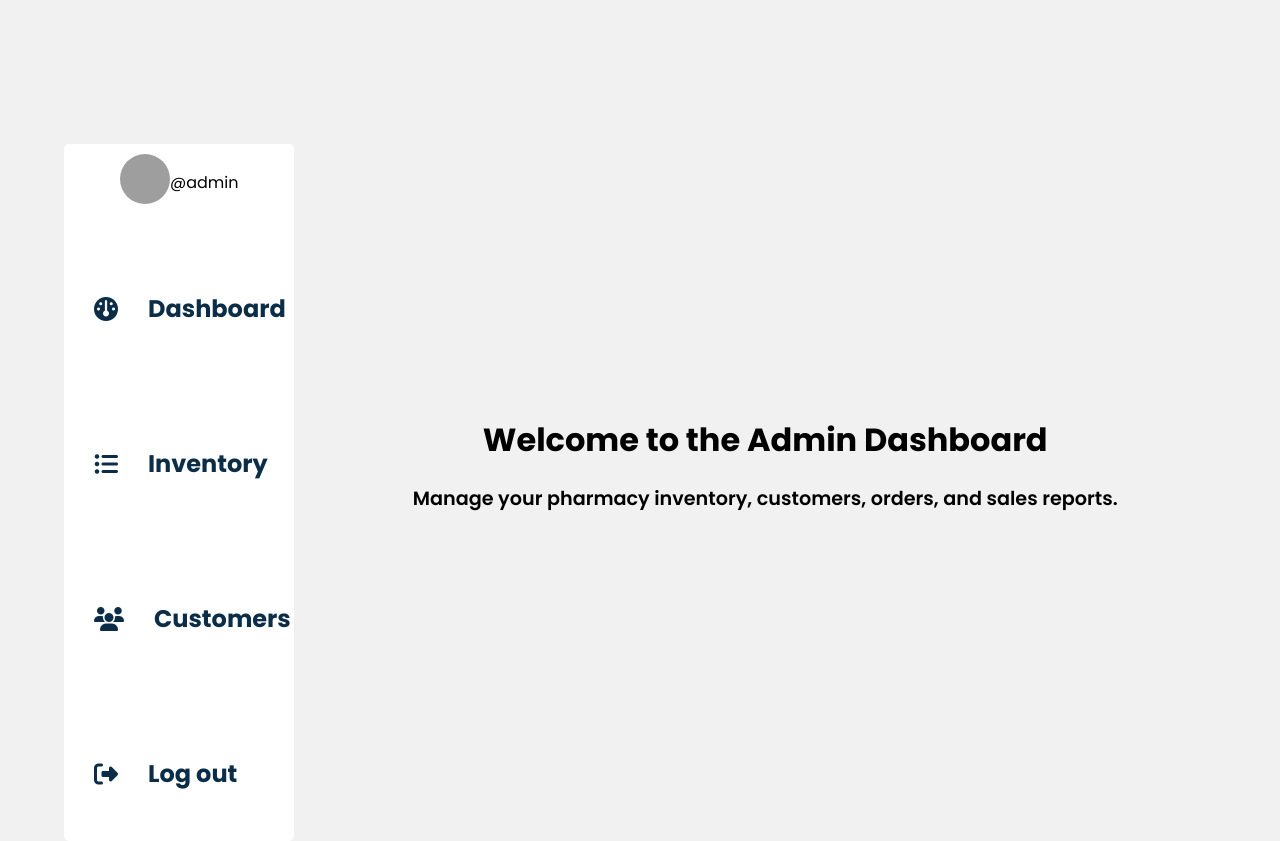
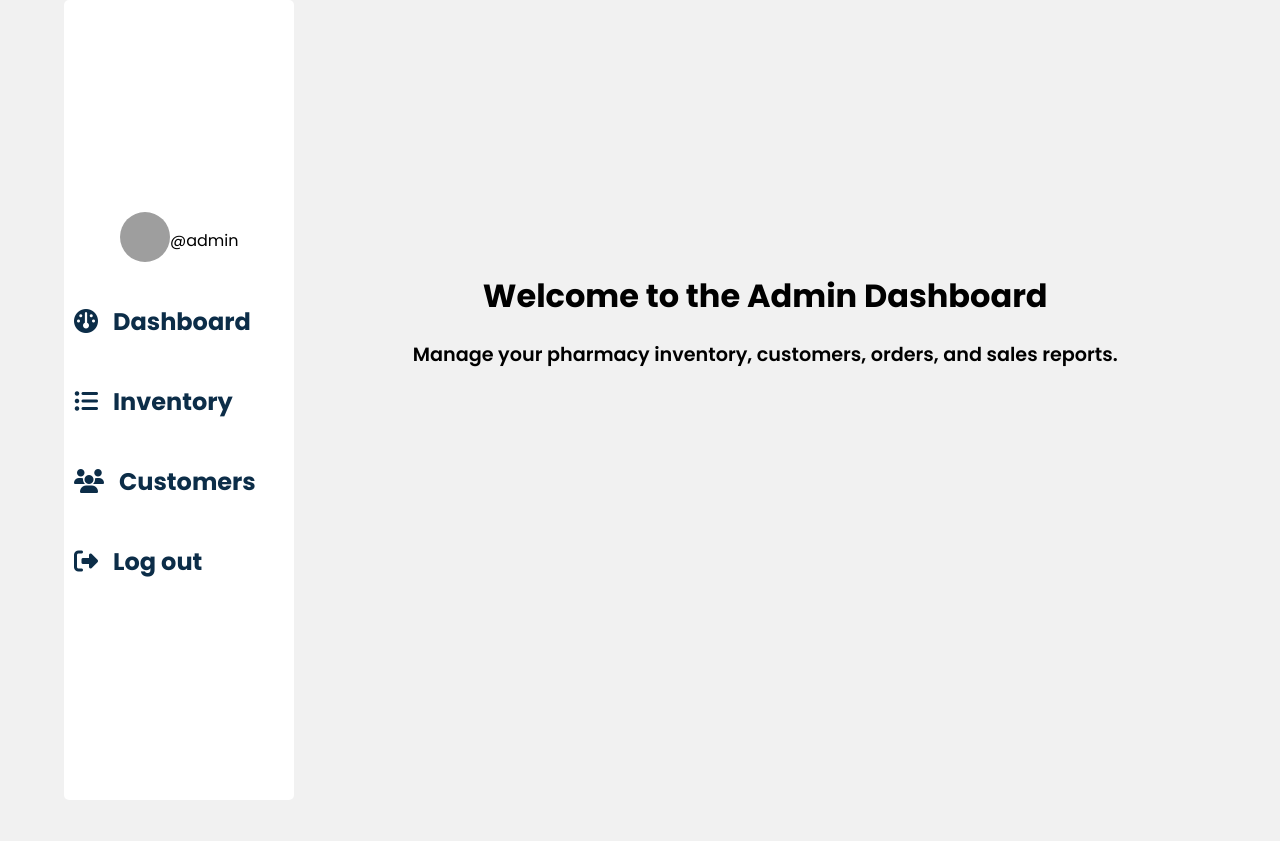
Before and after one commit to Gutaale/pharmacy, a plain HTML site: page html/dashboard.html in a window 1280 px wide. After the commit the page ends 800 px from the top, so only its background shows below. Drawn offline with Linux system fonts and the light colour scheme; grey boxes are pictures that could not be loaded.

Commit message:
dashboard modified

```diff
--- a/assets/css/dashboard.css
+++ b/assets/css/dashboard.css
@@ -27,7 +27,6 @@
         height: fit-content;
         font-size: 1.5rem;
         font-weight: 700;
-        padding: 10px;
         cursor: pointer;
         text-align: center;
         color: var(--color-white);
@@ -90,7 +89,7 @@
     grid-template-columns: 20% auto;
     gap: 20px;
     /* display: none; */
-    margin-top: 18vh;
+    /* margin-top: 18vh; */
 }
 /* .admin-dashboard.active{
     display: grid;
@@ -99,13 +98,13 @@
 
 .admin-dashboard .left-side{
     width: 100%;
-    /* height: 100vh; */
+    height: 100vh;
     background:var(--white-color);
     display: flex;
     justify-content: center;
     align-items: center;
     flex-direction: column;
-    gap: 20px;
+    gap: 5px;
     border-radius: 5px;
 }
 
@@ -128,26 +127,24 @@
     border-radius: 50%;
 }
 .admin-dashboard .left-side  .menu-links{
-    width: 100%;
-    /* height: 4rem; */
     font-size: 1.5rem;
     font-weight: 700;
     color: var(--dark-blue);
     transition: all 300ms ease;
 }
-.admin-dashboard .left-side  .menu-links
+/* .admin-dashboard .left-side  .menu-links
 .first{
-    width: 100%;
+    /* width: 100%; */
     /* display: inline-block; */
     /* height: 1.5rem; */
-}
+/* } */
 .admin-dashboard .left-side .menu-links .first:hover{
     background-color: var(--light-gray);
     position: relative;
 }
 .admin-dashboard .left-side .menu-links .first:hover::after{
     content: '';
-    width: 10px;
+    width: 5px;
     height: 100%;
     background-color: var(--Midnight-Blue);
     position: absolute;
@@ -158,8 +155,8 @@
     display: flex;
     justify-content: start;
     align-items: center;
-    gap: 10px;
-    padding: 20px;
+    gap: 5px;
+    padding: 10px;
 }
 
 .admin-dashboard .right-side{
--- a/assets/js/dashboard.js
+++ b/assets/js/dashboard.js
@@ -254,6 +254,7 @@ function loadUsersIntoTheTable(){
 
                   console.log(drugRegistrationModel)
                   // tableData.style.display='none';
+                  message.textContent='';
                   inventory.classList.remove('active');
                   drugRegistrationModel.classList.add('active')
                   const formTitle=document.querySelector('#form-title');
--- a/assets/js/products.js
+++ b/assets/js/products.js
@@ -59,12 +59,13 @@ async function getDrugApi(){
 function loadPrducts(product_list){
     currentDrugs=product_list;
     console.log(product_list)
-    const newProducts = product_list.map(({ title, price, image, description, id }) => {
+    const newProducts = product_list.map(({ title, price, image, description, id,quantity }) => {
       return `<div class="product-items">
           <img src="${image}" alt="Products">
             <h3>${title}</h3>
             <p>${description}</p>
             <span>Price: $${price}</span>
+            <P>In Stock: ${quantity}</P>
             <button class="btn add-to-cart" data-id="${id}">Add to Cart</button>
         </div>
       `}).join("");
```
Also changed, not shown: html/dashboard.html (+0 -3 lines).
